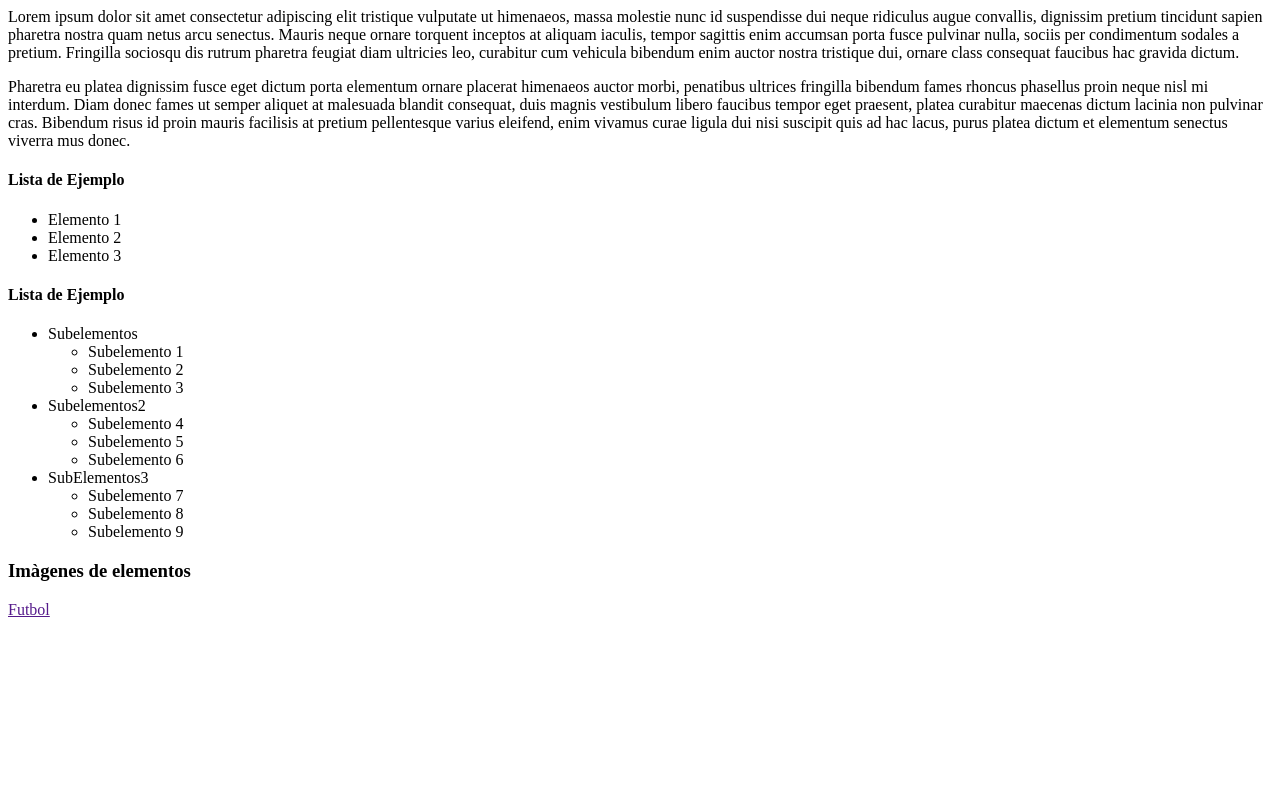
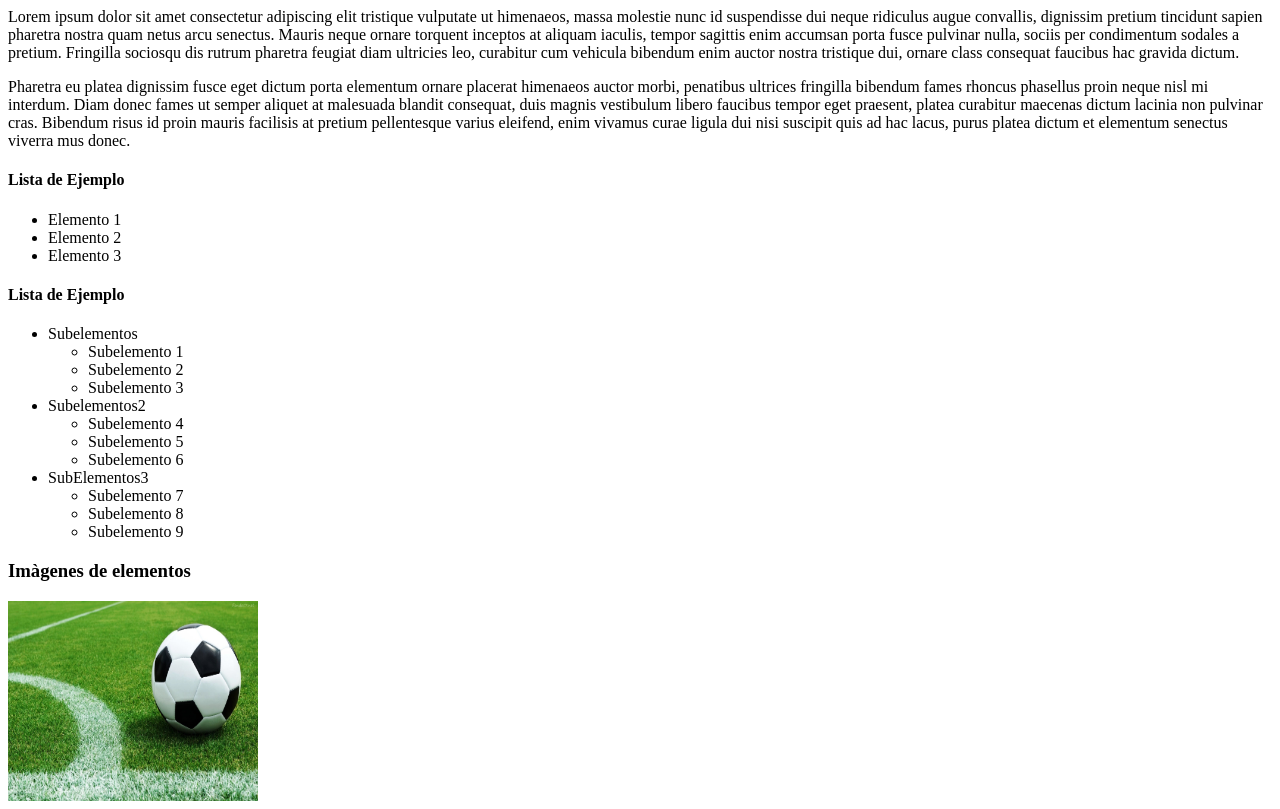
Before and after one commit to daniel48saigua/CursoHTML, a website: page sample1.html in a window 1280 px wide. Drawn offline with Linux system fonts and the light colour scheme.

Commit message:
agregar imagen

```diff
--- a/sample1.html
+++ b/sample1.html
@@ -70,6 +70,6 @@ Validar el documento con el servicio de validación de W3C -->
         </li>
     </ul>
     <h3>Imàgenes de elementos</h3>
-    <a href="" target="_blank">Futbol</a>
+    <img src="futbol.jpg" alt="balòn de futbol" width="250" height="200">
 </body>
 </html>
```
Also changed, not shown: futbol.jpg (added).
